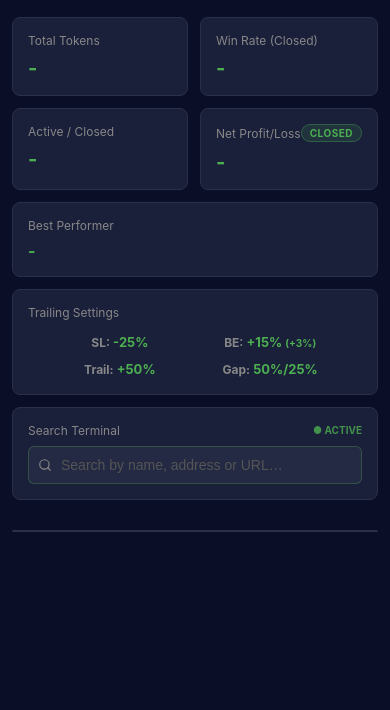
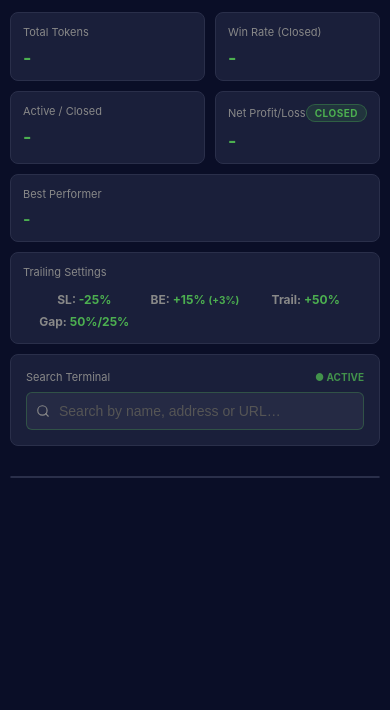
Before and after one commit to moleculeprojects/mcap-tracker, a website: page mcap-tracker/public/index.html in a window 390 px wide. Shown: the part 134-844 px from the top of the page. Drawn offline with Linux system fonts and the light colour scheme; no server answers.

Commit message:
Fix horizontal overflow on mobile headers and optimize grid stability

```diff
--- a/mcap-tracker/public/index.html
+++ b/mcap-tracker/public/index.html
@@ -161,19 +161,24 @@
 
         @media (max-width: 768px) {
             body {
-                padding: 12px;
+                padding: 10px;
+                overflow-x: hidden; /* Prevent horizontal scroll on body */
             }
             .container {
-                padding: 0;
+                width: 100%;
+                max-width: 100vw;
             }
             .stats {
                 grid-template-columns: repeat(2, 1fr);
-                gap: 12px;
+                gap: 10px;
+                width: 100%;
             }
             /* First 4 stat cards sit in pairs */
             .stat-card {
                 grid-column: span 1;
-                padding: 15px;
+                padding: 12px;
+                min-width: 0; /* Allow content to shrink */
+                word-wrap: break-word;
             }
             /* solitary boxes (5, 6, 7) span full width */
             .stat-card:nth-child(5),
@@ -181,53 +186,63 @@
                 grid-column: span 2;
             }
             .stat-label {
-                font-size: 12px;
+                font-size: 11px;
+                white-space: nowrap;
+                overflow: hidden;
+                text-overflow: ellipsis;
             }
             .stat-value {
-                font-size: 20px;
+                font-size: 18px;
+                display: flex;
+                flex-wrap: wrap;
+                align-items: baseline;
+                gap: 4px;
             }
             h1 {
-                font-size: 24px;
+                font-size: 22px;
                 margin-bottom: 20px;
+                word-break: break-all;
             }
             .tokens-table {
+                width: 100%;
                 overflow-x: auto;
                 -webkit-overflow-scrolling: touch;
+                margin-top: 10px;
             }
             table {
-                min-width: 900px;
+                min-width: 800px;
             }
             th, td {
-                padding: 12px 8px;
-                font-size: 12px;
+                padding: 10px 6px;
+                font-size: 11px;
             }
 
-            /* Responsive Trailing Settings: 2x2 with vertical pipes */
+            /* Fixed Responsive Trailing Settings: 2x2 with Grid */
             .trailing-settings-container {
-                flex-wrap: wrap;
-                justify-content: center !important;
-                gap: 0 !important;
-                row-gap: 8px !important;
+                display: grid !important;
+                grid-template-columns: 1fr auto 1fr;
+                gap: 8px 0;
+                width: 100%;
+                align-items: center;
             }
             .trailing-settings-container > div:not(.separator) {
-                flex: 0 0 45%;
                 text-align: center;
-                min-width: 0;
-                font-size: 13px;
+                font-size: 12px;
             }
             .trailing-settings-container .separator {
                 display: none !important;
-                flex: 0 0 auto;
-                opacity: 0.3;
+                opacity: 0.2;
+                padding: 0 4px;
             }
-            /* Show 1st and 3rd pipes for the pairs */
+            /* Row 1: Item1 | Item2 */
+            /* Row 2: Item3 | Item4 */
             .trailing-settings-container .separator:nth-of-type(1),
             .trailing-settings-container .separator:nth-of-type(3) {
                 display: block !important;
             }
 
             .search-bar-wrap {
-                min-width: 100% !important;
+                width: 100%;
             }
         }
 
```
